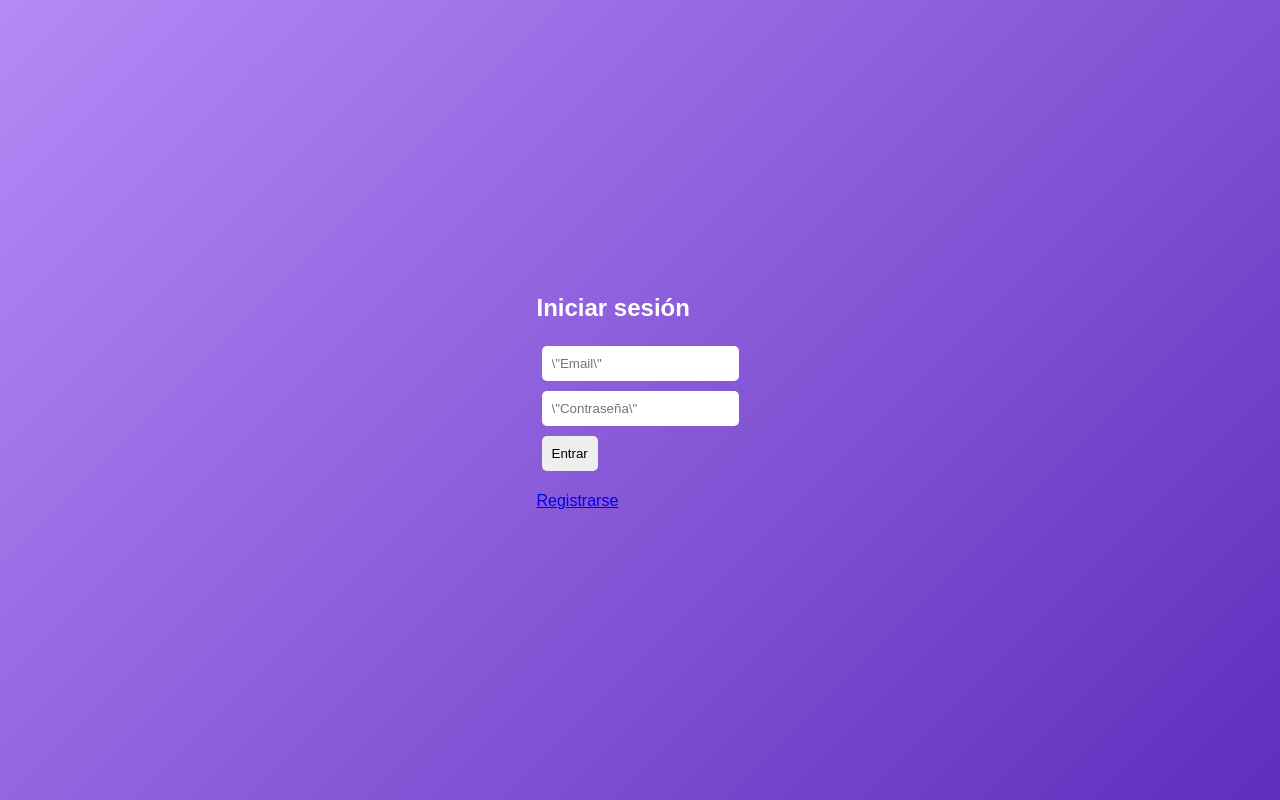
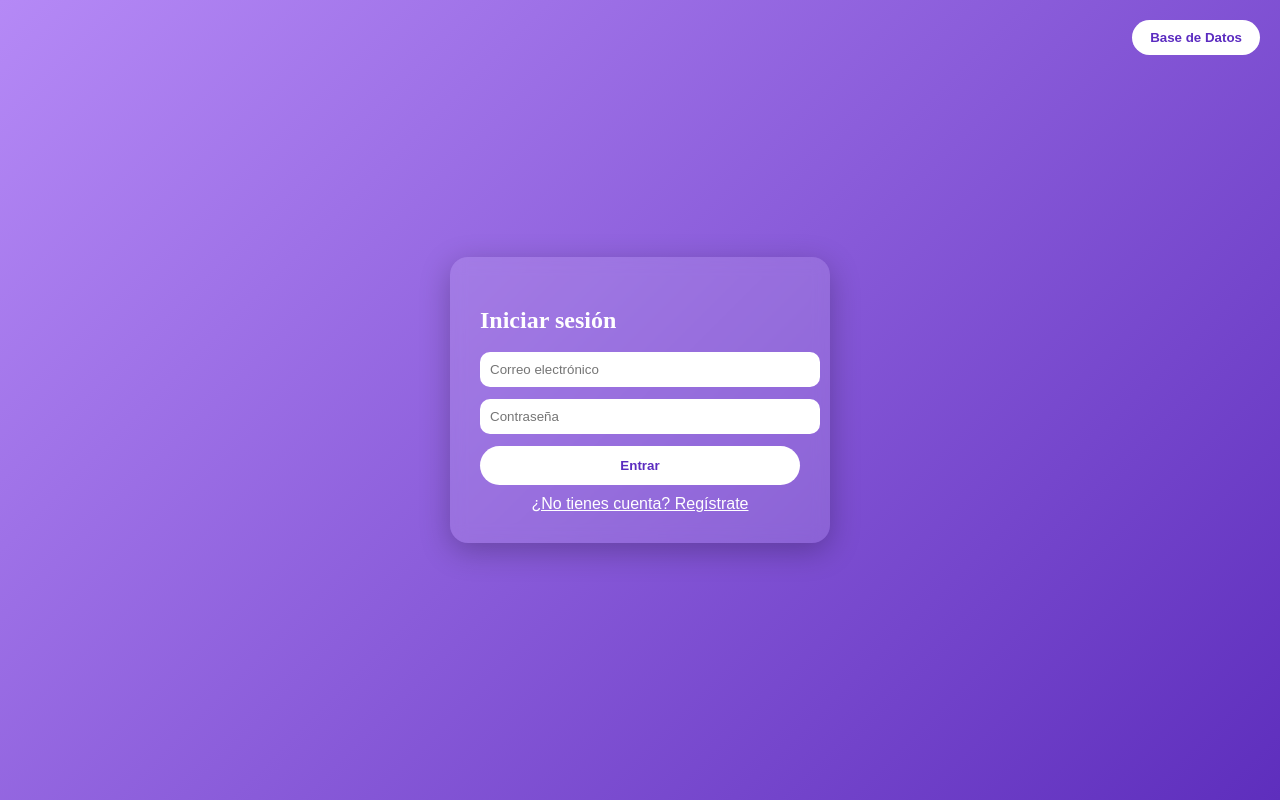
Before and after one commit to darianaperez616-ops/mi-sitio-isc5, a Django app: page / in a window 1280 px wide. Run offline with Django 5.2, Linux system fonts and the light colour scheme.

Commit message:
RESTORE: Complete original login design with purple gradient

```diff
--- a/templates/usuarios/login.html
+++ b/templates/usuarios/login.html
@@ -1,41 +1,122 @@
 <!DOCTYPE html>
-<html>
+<html lang="es">
 <head>
-    <title>Login</title>
+  <meta charset="utf-8">
+  <meta name="viewport" content="width=device-width,initial-scale=1">
+  <title>Iniciar sesión</title>
   <style>
     body {
+      font-family: 'Poppins', sans-serif;
       background: linear-gradient(135deg, #b589f6, #5e2ebd);
-            color: white;
-            font-family: Arial;
+      color: #fff;
+      margin: 0;
+      height: 100vh;
       display: flex;
+      align-items: center;
       justify-content: center;
-            align-items: center;
-            height: 100vh;
-            margin: 0;
+      position: relative;
     }
+
+    /* Botón base de datos arriba a la derecha */
+    .btn-db {
+      position: absolute;
+      top: 20px;
+      right: 20px;
+      background: #fff;
+      color: #5b2bc0;
+      font-weight: 700;
+      border: none;
+      border-radius: 30px;
+      padding: 10px 18px;
+      cursor: pointer;
+      transition: all 0.2s ease;
+    }
+
+    .btn-db:hover {
+      background: #5b2bc0;
+      color: #fff;
+      transform: translateY(-2px);
+    }
+
     .card {
-            background: rgba(255,255,255,0.1);
+      width: 320px;
       padding: 30px;
-            border-radius: 15px;
+      border-radius: 18px;
+      background: rgba(255,255,255,0.12);
+      box-shadow: 0 8px 30px rgba(0,0,0,0.25);
+      backdrop-filter: blur(8px);
+    }
+
+    h2 {
+      font-family: 'Playfair Display', serif;
+      margin-bottom: 18px;
+    }
+
+    input {
+      width: 100%;
+      padding: 10px;
+      margin-bottom: 12px;
+      border-radius: 10px;
+      border: none;
+    }
+
+    .btn {
+      width: 100%;
+      padding: 12px;
+      border-radius: 30px;
+      border: none;
+      background: #fff;
+      color: #5b2bc0;
+      font-weight: 700;
+      cursor: pointer;
+      transition: all 0.2s ease;
+    }
+
+    .btn:hover {
+      background: #5b2bc0;
+      color: #fff;
+      transform: translateY(-2px);
+    }
+
+    .link {
+      margin-top: 10px;
+      color: #fff;
+      display: block;
+      text-decoration: underline;
       text-align: center;
     }
-        input, button {
-            padding: 10px;
-            margin: 5px;
-            border: none;
-            border-radius: 5px;
+
+    .messages {
+      color: #ffdede;
+      margin-bottom: 10px;
+      text-align: left;
     }
   </style>
 </head>
 <body>
-    <div class=\"card\">
+  <a href="{% url 'acceso_base_datos' %}">
+    <button class="btn-db">Base de Datos</button>
+  </a>
+
+  <div class="card">
     <h2>Iniciar sesión</h2>
-        <form>
-            <input type=\"email\" placeholder=\"Email\" required><br>
-            <input type=\"password\" placeholder=\"Contraseña\" required><br>
-            <button type=\"submit\">Entrar</button>
+
+    {% if messages %}
+      <div class="messages">
+        {% for message in messages %}
+          • {{ message }}<br>
+        {% endfor %}
+      </div>
+    {% endif %}
+
+    <form method="post">
+      {% csrf_token %}
+      <input name="email" type="email" placeholder="Correo electrónico" required>
+      <input name="password" type="password" placeholder="Contraseña" required>
+      <button class="btn" type="submit">Entrar</button>
     </form>
-        <p><a href=\"#\" style=\"color: white;\">Registrarse</a></p>
+
+    <a class="link" href="{% url 'registro' %}">¿No tienes cuenta? Regístrate</a>
   </div>
 </body>
 </html>
```
Lines whose indentation alone changed are shown as unchanged.
